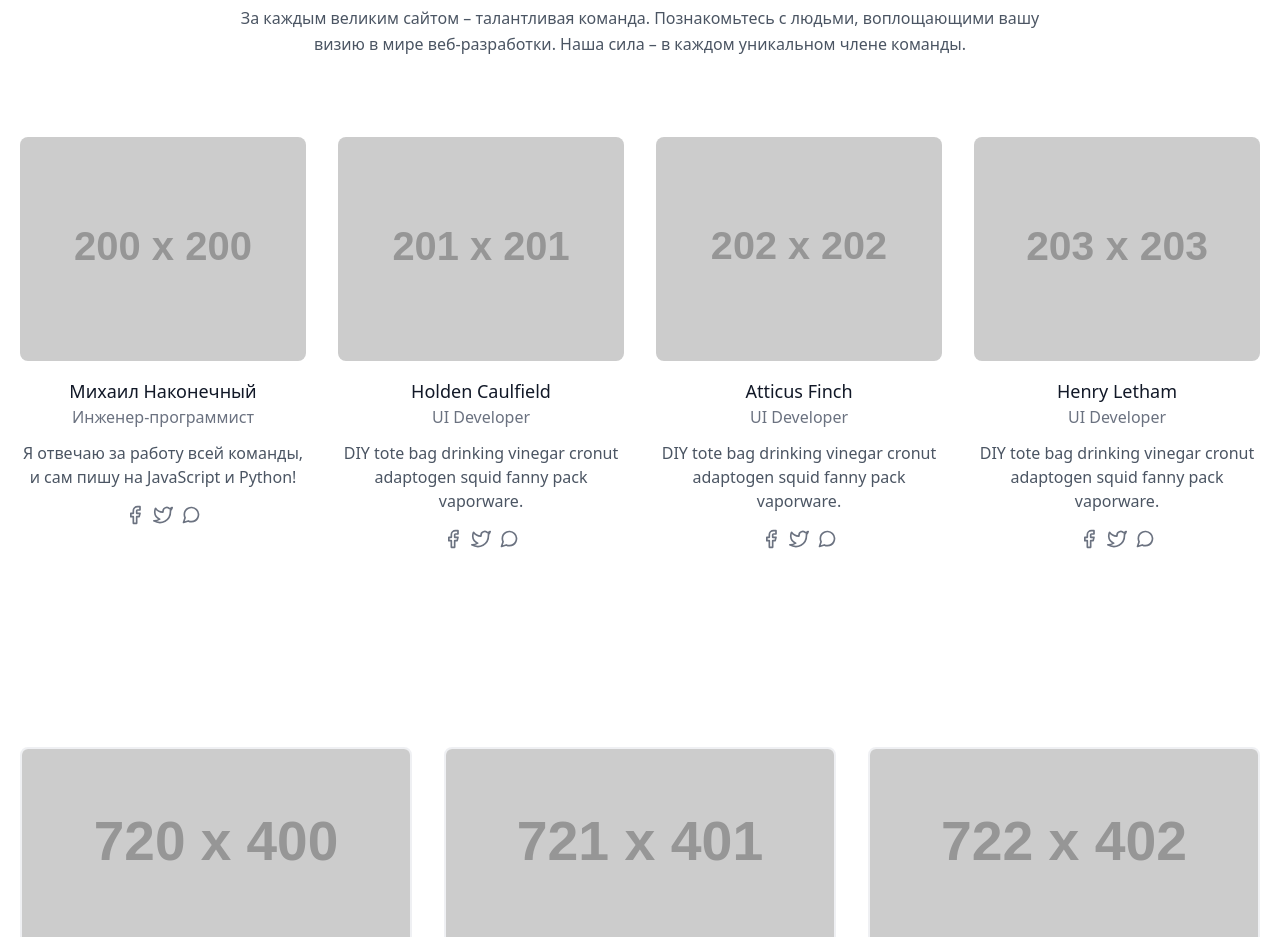
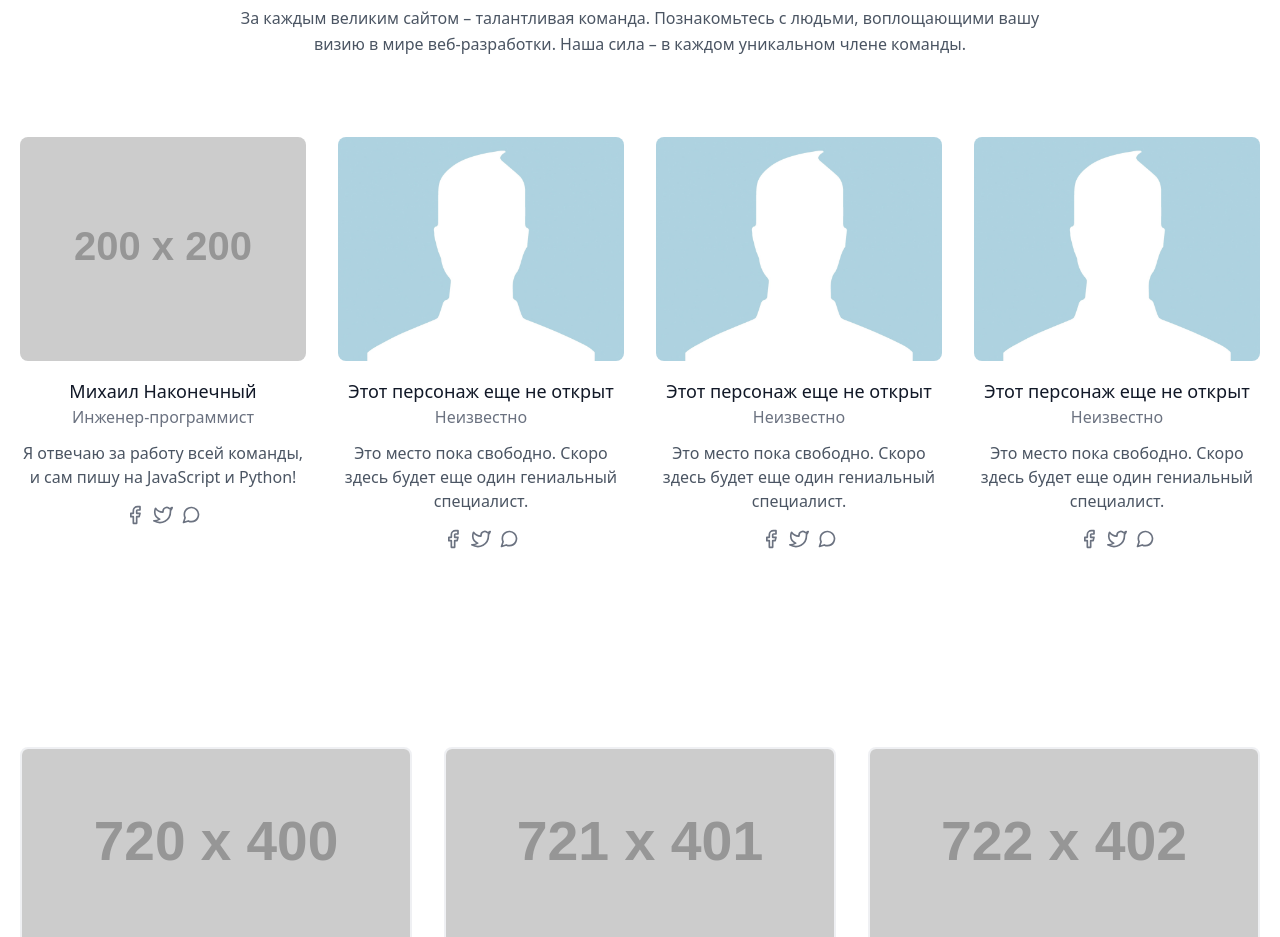
Before and after one commit to olddeala89/mywebsite, a plain HTML site: page index.html in a window 1280 px wide. Shown: the part 2540-3477 px from the top of the page. Drawn offline with nearby package versions, Linux system fonts and the light colour scheme; placeholder pictures from the web are drawn by us.

Commit message:
Add files via upload

```diff
--- a/index.html
+++ b/index.html
@@ -16,12 +16,12 @@
             <span class="ml-3 text-xl">Hostcod</span>
         </a>
         <nav class="md:ml-auto md:mr-auto flex flex-wrap items-center text-base justify-center">
-            <a class="mr-5 hover:text-gray-900">Главная</a>
-            <a class="mr-5 hover:text-gray-900">Услуги</a>
-            <a class="mr-5 hover:text-gray-900">Портфолио</a>
-            <a class="mr-5 hover:text-gray-900">Команда</a>
-            <a class="mr-5 hover:text-gray-900">Статьи</a>
-            <a class="mr-5 hover:text-gray-900">Связь</a>
+            <a class="mr-5 hover:text-gray-900" style="cursor: pointer;">Главная</a>
+            <a class="mr-5 hover:text-gray-900" style="cursor: pointer;">Услуги</a>
+            <a class="mr-5 hover:text-gray-900" style="cursor: pointer;">Портфолио</a>
+            <a class="mr-5 hover:text-gray-900" style="cursor: pointer;">Команда</a>
+            <a class="mr-5 hover:text-gray-900" style="cursor: pointer;">Статьи</a>
+            <a class="mr-5 hover:text-gray-900" style="cursor: pointer;">Связь</a>
         </nav>
         <button class="inline-flex items-center bg-gray-100 border-0 py-1 px-3 focus:outline-none hover:bg-gray-200 rounded text-base mt-4 md:mt-0">Связаться
             <svg fill="none" stroke="currentColor" stroke-linecap="round" stroke-linejoin="round" stroke-width="2" class="w-4 h-4 ml-1" viewBox="0 0 24 24">
@@ -202,11 +202,11 @@
             </div>
             <div class="p-4 lg:w-1/4 md:w-1/2">
                 <div class="h-full flex flex-col items-center text-center">
-                    <img alt="team" class="flex-shrink-0 rounded-lg w-full h-56 object-cover object-center mb-4" src="https://dummyimage.com/201x201">
+                    <img alt="team" class="flex-shrink-0 rounded-lg w-full h-56 object-cover object-center mb-4" src="./images/1670021038_1-kartinkin-net-p-fon-cheloveka-vkontakte-1.jpg">
                     <div class="w-full">
-                        <h2 class="title-font font-medium text-lg text-gray-900">Holden Caulfield</h2>
-                        <h3 class="text-gray-500 mb-3">UI Developer</h3>
-                        <p class="mb-4">DIY tote bag drinking vinegar cronut adaptogen squid fanny pack vaporware.</p>
+                        <h2 class="title-font font-medium text-lg text-gray-900">Этот персонаж еще не открыт</h2>
+                        <h3 class="text-gray-500 mb-3">Неизвестно</h3>
+                        <p class="mb-4">Это место пока свободно. Скоро здесь будет еще один гениальный специалист.</p>
                         <span class="inline-flex">
               <a class="text-gray-500">
                 <svg fill="none" stroke="currentColor" stroke-linecap="round" stroke-linejoin="round" stroke-width="2" class="w-5 h-5" viewBox="0 0 24 24">
@@ -229,11 +229,11 @@
             </div>
             <div class="p-4 lg:w-1/4 md:w-1/2">
                 <div class="h-full flex flex-col items-center text-center">
-                    <img alt="team" class="flex-shrink-0 rounded-lg w-full h-56 object-cover object-center mb-4" src="https://dummyimage.com/202x202">
+                    <img alt="team" class="flex-shrink-0 rounded-lg w-full h-56 object-cover object-center mb-4" src="./images/1670021038_1-kartinkin-net-p-fon-cheloveka-vkontakte-1.jpg">
                     <div class="w-full">
-                        <h2 class="title-font font-medium text-lg text-gray-900">Atticus Finch</h2>
-                        <h3 class="text-gray-500 mb-3">UI Developer</h3>
-                        <p class="mb-4">DIY tote bag drinking vinegar cronut adaptogen squid fanny pack vaporware.</p>
+                        <h2 class="title-font font-medium text-lg text-gray-900">Этот персонаж еще не открыт</h2>
+                        <h3 class="text-gray-500 mb-3">Неизвестно</h3>
+                        <p class="mb-4">Это место пока свободно. Скоро здесь будет еще один гениальный специалист.</p>
                         <span class="inline-flex">
               <a class="text-gray-500">
                 <svg fill="none" stroke="currentColor" stroke-linecap="round" stroke-linejoin="round" stroke-width="2" class="w-5 h-5" viewBox="0 0 24 24">
@@ -256,11 +256,11 @@
             </div>
             <div class="p-4 lg:w-1/4 md:w-1/2">
                 <div class="h-full flex flex-col items-center text-center">
-                    <img alt="team" class="flex-shrink-0 rounded-lg w-full h-56 object-cover object-center mb-4" src="https://dummyimage.com/203x203">
+                    <img alt="team" class="flex-shrink-0 rounded-lg w-full h-56 object-cover object-center mb-4" src="./images/1670021038_1-kartinkin-net-p-fon-cheloveka-vkontakte-1.jpg">
                     <div class="w-full">
-                        <h2 class="title-font font-medium text-lg text-gray-900">Henry Letham</h2>
-                        <h3 class="text-gray-500 mb-3">UI Developer</h3>
-                        <p class="mb-4">DIY tote bag drinking vinegar cronut adaptogen squid fanny pack vaporware.</p>
+                        <h2 class="title-font font-medium text-lg text-gray-900">Этот персонаж еще не открыт</h2>
+                        <h3 class="text-gray-500 mb-3">Неизвестно</h3>
+                        <p class="mb-4">Это место пока свободно. Скоро здесь будет еще один гениальный специалист.</p>
                         <span class="inline-flex">
               <a class="text-gray-500">
                 <svg fill="none" stroke="currentColor" stroke-linecap="round" stroke-linejoin="round" stroke-width="2" class="w-5 h-5" viewBox="0 0 24 24">
```
Also changed, not shown: images/1670021038_1-kartinkin-net-p-fon-cheloveka-vkontakte-1.jpg (added).
